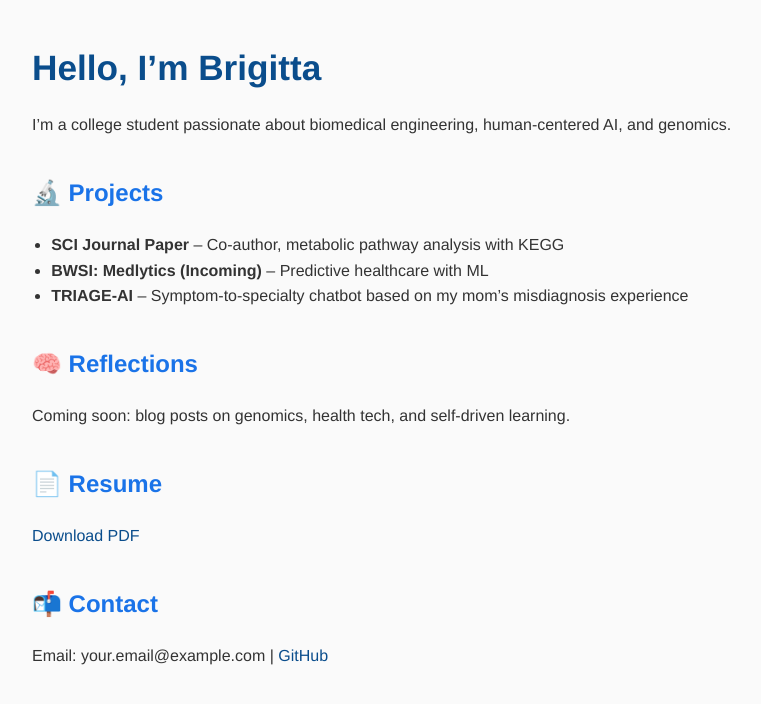
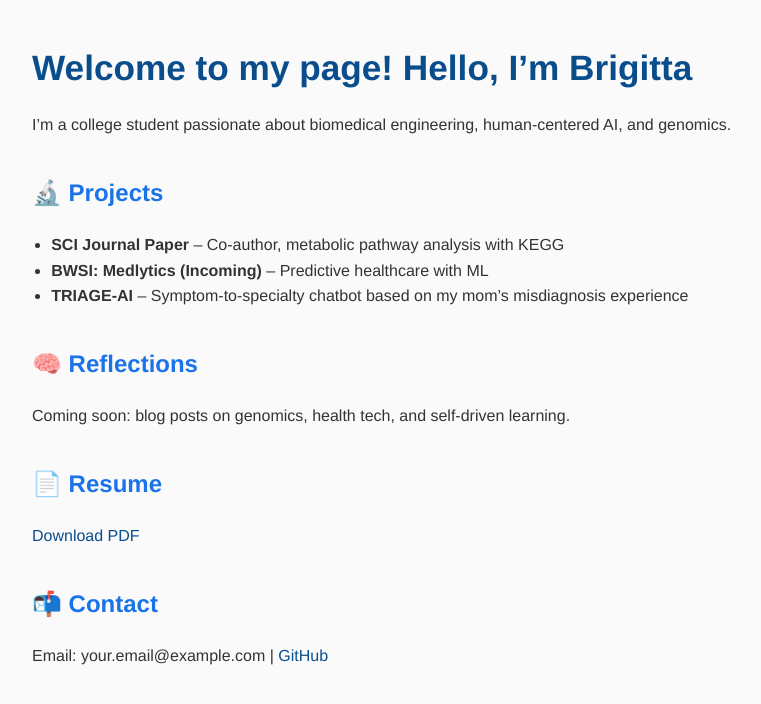
Before and after one commit to chenluyu-tt/chenluyu-tt.github.io, a plain HTML site: page index.html in a window 1280 px wide. Shown: the whole page, without its empty margins (258-1019 px from the left). Drawn offline with Linux system fonts and the light colour scheme.

Commit message:
Update index.html

```diff
--- a/index.html
+++ b/index.html
@@ -7,7 +7,7 @@
   <link rel="stylesheet" href="style.css" />
 </head>
 <body>
-  <h1>Hello, I’m Brigitta</h1>
+  <h1>Welcome to my page! Hello, I’m Brigitta</h1>
   <p>I’m a college student passionate about biomedical engineering, human-centered AI, and genomics.</p>
 
   <h2>🔬 Projects</h2>
```
